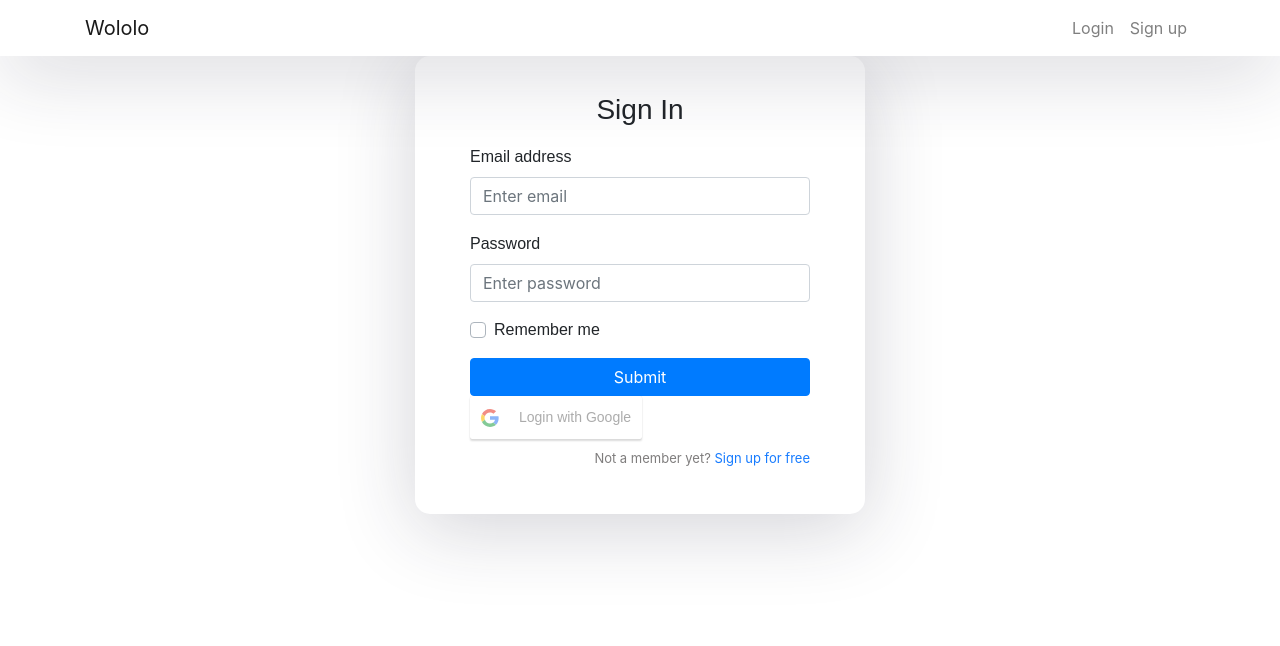
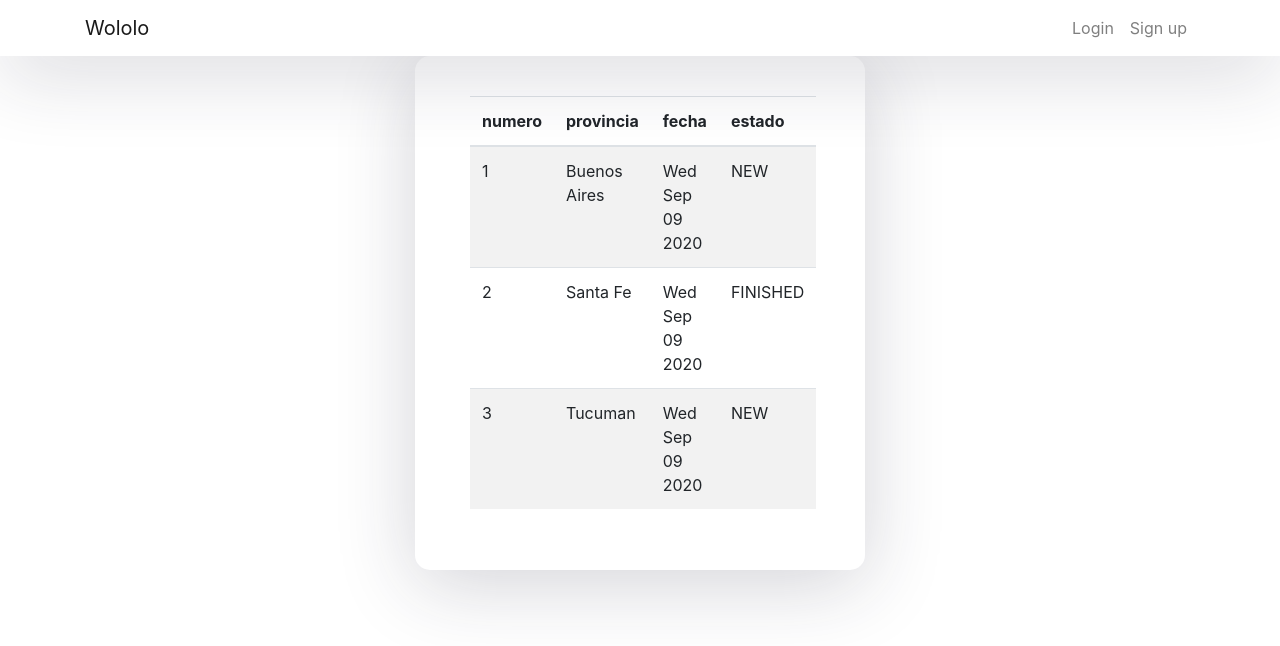
Before and after one commit to facuhump2409/Wololo-Frontend, a React (Create React App) app: page /games in a window 1280 px wide. Before the commit this address led to /sign_in. Shown: the top 646 px of the page. Built offline with nearby package versions, Linux system fonts and the light colour scheme; no server answers.

Commit message:
first approach to games list

```diff
--- /dev/null
+++ b/src/app/components/GamesList/constants.js
@@ -0,0 +1,18 @@
+export const HEADERS = ['numero', 'provincia', 'fecha', 'estado']
+
+export const INITIAL_VALUES = [{
+  numero: 1,
+  provincia: "Buenos Aires",
+  fecha: new Date().toDateString(),
+  estado: 'NEW',
+}, {
+  numero: 2,
+  provincia: "Santa Fe",
+  fecha: new Date().toDateString(),
+  estado: 'FINISHED',
+}, {
+  numero: 3,
+  provincia: "Tucuman",
+  fecha: new Date().toDateString(),
+  estado: 'NEW',
+}]
--- /dev/null
+++ b/src/app/components/GamesList/index.js
@@ -0,0 +1,32 @@
+import React, { useState } from 'react';
+import { Table } from 'reactstrap';
+import { HEADERS, INITIAL_VALUES } from './constants';
+import { compareValues } from './utils';
+
+function GamesList() {
+  const [rowValues, setRowValues] = useState(INITIAL_VALUES);
+
+  function onHeaderClick(header) {
+    setRowValues([...rowValues.sort((compareValues(header, 'desc')))]);
+    console.log(rowValues.sort((compareValues(header, 'desc'))));
+  }
+
+  return (
+    <Table striped>
+      <thead>
+        <tr>
+          {HEADERS.map(
+            header => <th key={header} onClick={() => onHeaderClick(header)}>{header}</th>
+          )}
+        </tr>
+      </thead>
+      <tbody>
+        {rowValues.map(
+          rowValue => <tr key={rowValue.numero}>{Object.keys(rowValue).map(key => <td key={rowValue[key]}>{rowValue[key]}</td>)}</tr>
+        )}
+      </tbody>
+    </Table>
+  );
+}
+
+export default GamesList;
--- /dev/null
+++ b/src/app/components/GamesList/utils.js
@@ -0,0 +1,5 @@
+export const compareValues = (key, order) => (anObject, anotherObject) => {
+  let comparison = anObject[key] > anotherObject[key] ? 1 : -1;
+
+  return order === 'desc' ? (-1 * comparison) : comparison;
+}
--- a/src/app/components/Routes/components/AuthenticatedRoute/index.js
+++ b/src/app/components/Routes/components/AuthenticatedRoute/index.js
@@ -3,7 +3,7 @@ import React from 'react';
 import { Redirect, Route } from 'react-router-dom';
 
 function AuthenticatedRoute({
-  isAuthenticated = false,
+  isAuthenticated = true,
   component: Component,
   ...restOfProps
   }) {
--- a/src/app/components/Routes/index.js
+++ b/src/app/components/Routes/index.js
@@ -4,7 +4,7 @@ import { BrowserRouter as Router, Switch, Route, Link } from "react-router-dom";
 import AuthenticatedRoute from './components/AuthenticatedRoute';
 import Home from '../home';
 import SignUpComponent from '../signup';
-import Games from '../games'
+import Games from '../GamesList'
 import Header from '../Header'
 import ValidatedLoginForm from "../ValidatedLoginForms"
 
--- a/src/app/components/games.js
+++ /dev/null
@@ -1,7 +0,0 @@
-import React from 'react';
-
-function GamesComponent() {
-  return <h1>Games Component</h1>
-}
-
-export default GamesComponent;
```
